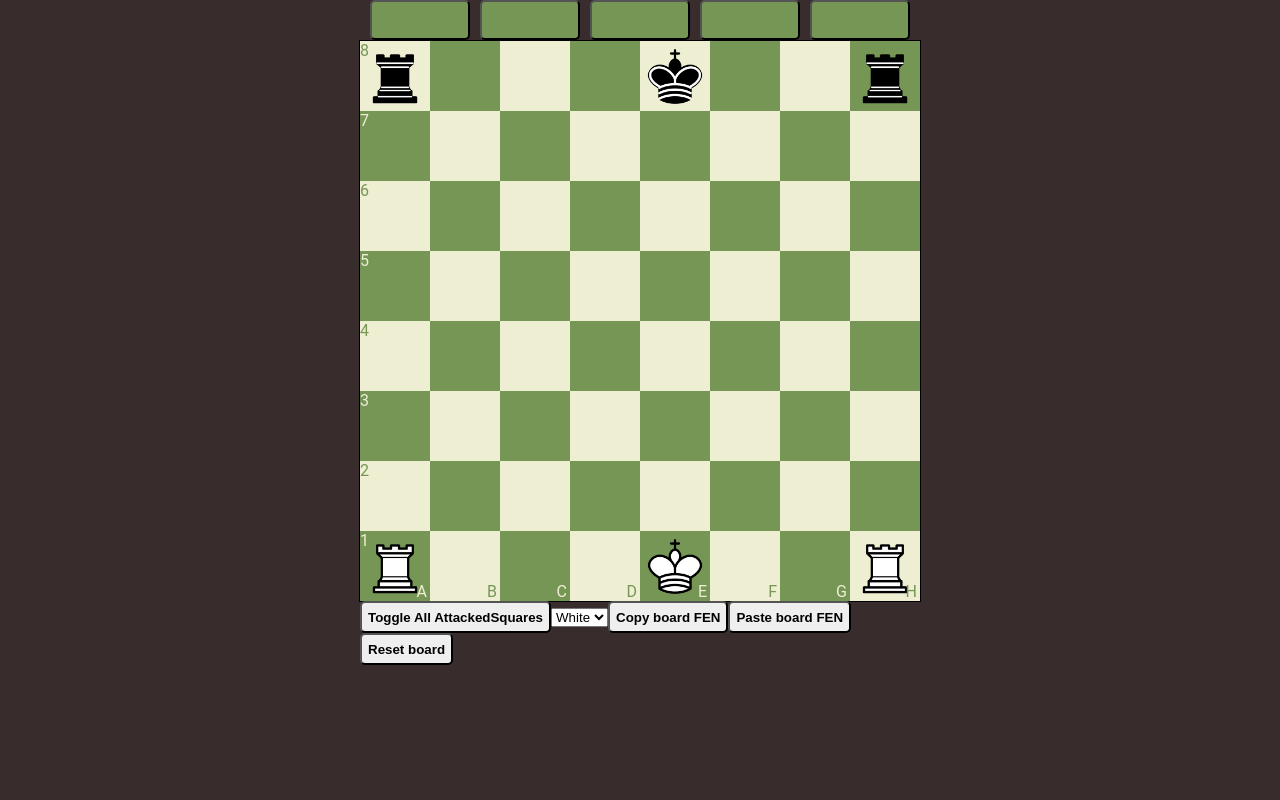
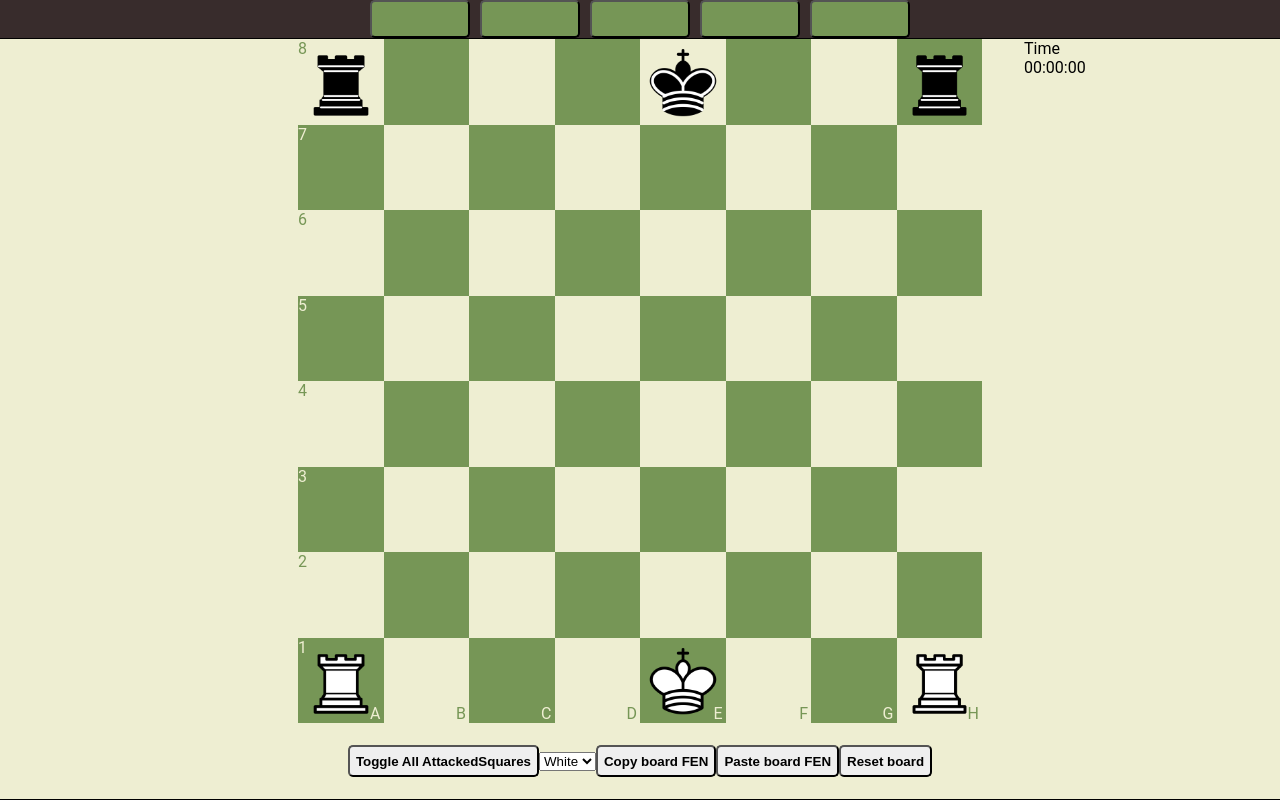
Before and after one commit to potrec/chess-project, a Vue app: page / in a window 1280 px wide. Built offline with nearby package versions, Linux system fonts and the light colour scheme.

Commit message:
feat: init work on board game info

```diff
--- a/src/assets/main.css
+++ b/src/assets/main.css
@@ -24,21 +24,39 @@ html, body {
 .button-navigation
 {
     width: 100px;
+    height: 100%;
     background-color : var(--primary);
     stroke: var(--secondary);
     border-radius: 5px;
 }
 .main-container {
     display: flex;
-    height: 70%;
-    aspect-ratio: 1/1;
+    height: 95%;
+    width: 100%;
     background-color: var(--secondary);
     flex-direction: column;
     border: 1px solid black;
 }
+.board{
+    display: flex;
+    width: 100%;
+    height: 90%;
+}
+.board-dev-tools
+{
+    display: flex;
+    height: 10%;
+    flex-direction: row;
+    justify-content: center;
+    align-items: center;
+}
 .player-container {
     width: 100%;
     height: auto;
+}
+.board-container-score {
+    width: 20%;
+    height: 100%;
 }
 .black-player {
     background-color: black;
@@ -50,10 +68,13 @@ html, body {
 }
 .board-container {
     position: relative;
-    width: 100%;
-    height: 100%;
+    margin-left: auto;
+    margin-right: auto;
+    aspect-ratio: 1 / 1;
 }
-
+.board-container-info{
+    width: 20%;
+}
 .board-container-row-info {
     position: absolute;
     top: 0;
@@ -66,6 +87,8 @@ html, body {
 }
 
 .board-container-squares {
+    width: 100%;
+    height: 100%;
     position: relative;
     z-index: 1;
 }
@@ -238,3 +261,14 @@ button
 .player-row-component{
     display: none;
 }
+
+@media screen and (max-width: 1080px) {
+    .main-container {
+        height: 50%;
+    }
+}
+@media screen and (max-width: 480px) {
+    .main-container {
+        height: 30%;
+    }
+}
--- a/src/components/chess/ChessBoard.vue
+++ b/src/components/chess/ChessBoard.vue
@@ -8,6 +8,8 @@
         <div class="player-row-country-flag">POLAND</div>
       </div>
     </div>
+    <div class="board">
+      <div class="board-container-score"></div>
       <div class="board-container">
         <div class="board-container-row-info">
           <div class="board-info-rank">8</div>
@@ -46,6 +48,16 @@
           </div>
         </div>
       </div>
+      <div class="board-container-info">
+        <div class="board-time">
+          <div class="board-time-title">Time</div>
+          <div class="board-time-info">00:00:00</div>
+        </div>
+        <div class="board-players-info"></div>
+        <div class="board-history"></div>
+      </div>
+    </div>
+
     <div class="board-dev-tools">
       <button @click="toggleAllAttackedSquares">Toggle All AttackedSquares</button>
       <select v-model="attackSquaresColor">
```
Lines whose indentation alone changed are shown as unchanged.
